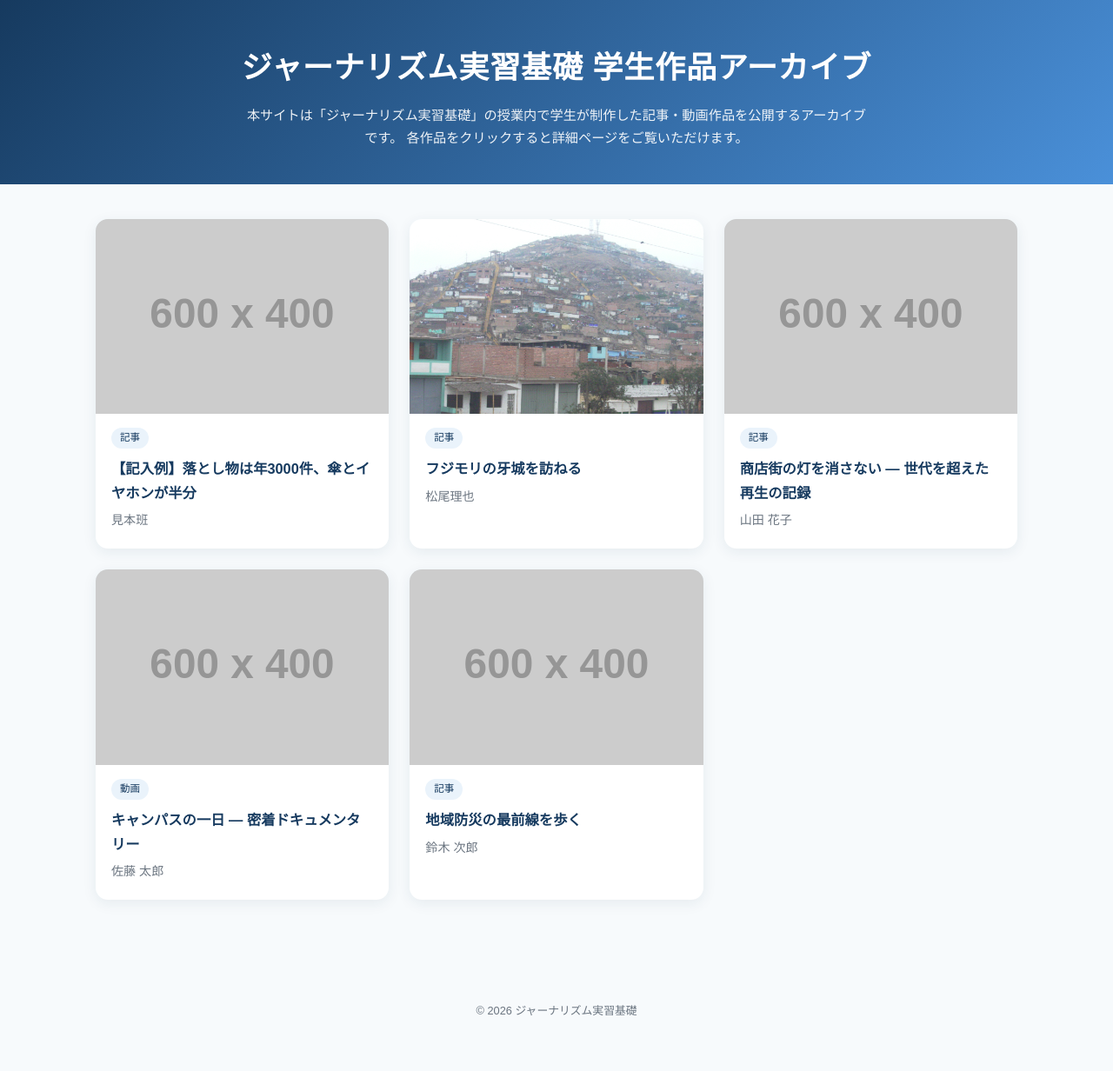
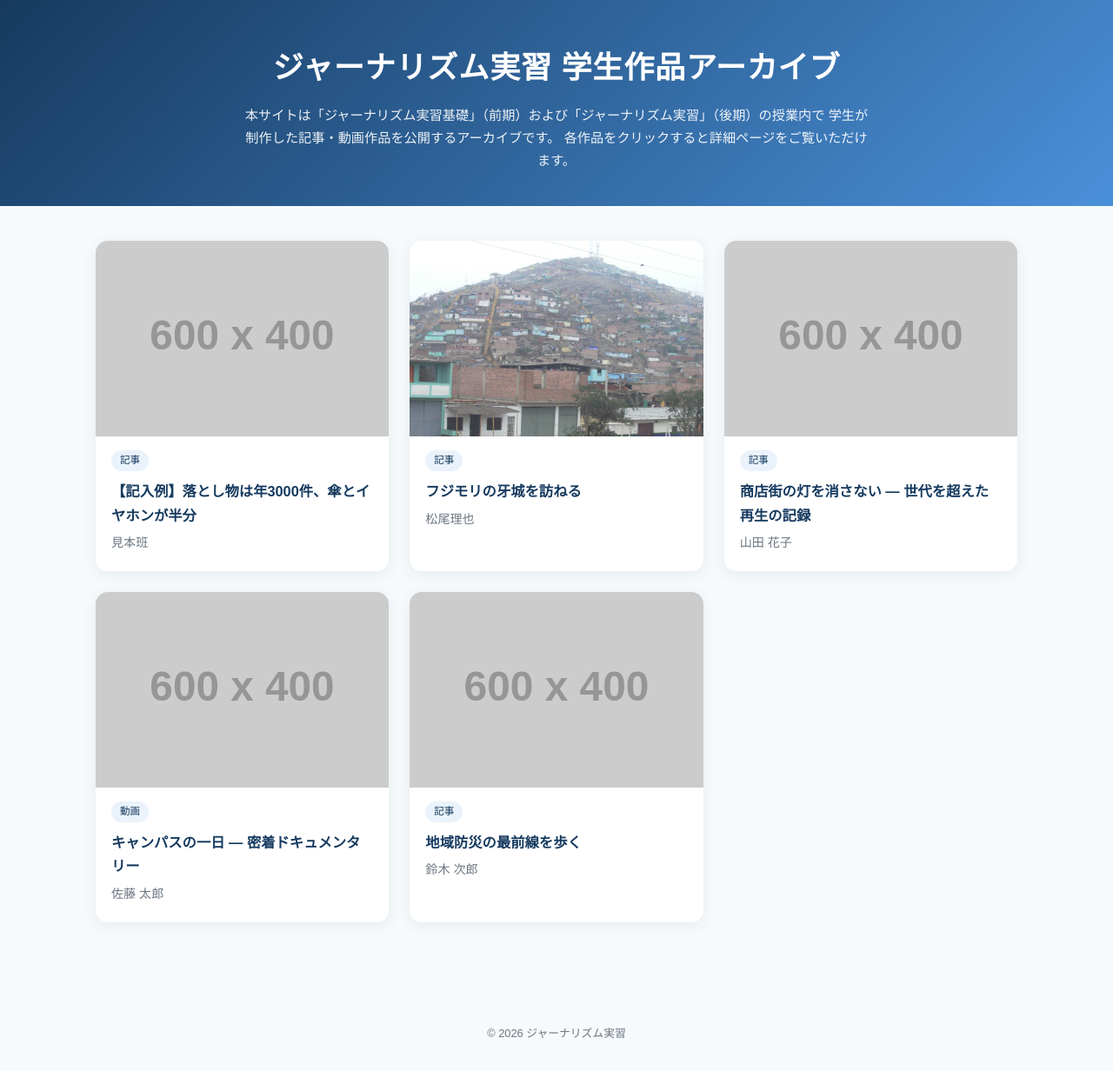
Before and after one commit to michiyamatsuo-stack/x7k2-lecture-notes, a plain HTML site: page index.html in a window 1280 px wide. Shown: the whole page at 87% size. Before the commit the page ends 1210 px from the top, so only its background shows below. Drawn offline with Linux system fonts and the light colour scheme; placeholder pictures from the web are drawn by us.

Commit message:
サイト名を「ジャーナリズム実習 学生作品アーカイブ」に変更
後期の作品も並ぶため、サイト名から「基礎」を外した。
トップページの見出し・タイトル・フッターと、既存作品ページの
titleタグの接尾辞を更新。説明文は前期・後期の両方を挙げる形にした。

Co-Authored-By: Claude Opus 5 <noreply@anthropic.com>

```diff
--- a/index.html
+++ b/index.html
@@ -4,15 +4,16 @@
   <meta charset="UTF-8">
   <meta name="viewport" content="width=device-width, initial-scale=1.0">
   <meta name="robots" content="noindex, nofollow">
-  <title>ジャーナリズム実習基礎 学生作品アーカイブ</title>
+  <title>ジャーナリズム実習 学生作品アーカイブ</title>
   <link rel="stylesheet" href="css/style.css?v=3">
 </head>
 <body>
   <header class="site-header">
-    <h1>ジャーナリズム実習基礎 学生作品アーカイブ</h1>
+    <h1>ジャーナリズム実習 学生作品アーカイブ</h1>
     <!-- ここのテキストは自由に差し替えてください -->
     <p class="site-description" id="site-description">
-      本サイトは「ジャーナリズム実習基礎」の授業内で学生が制作した記事・動画作品を公開するアーカイブです。
+      本サイトは「ジャーナリズム実習基礎」（前期）および「ジャーナリズム実習」（後期）の授業内で
+      学生が制作した記事・動画作品を公開するアーカイブです。
       各作品をクリックすると詳細ページをご覧いただけます。
     </p>
   </header>
@@ -24,7 +25,7 @@
   </main>
 
   <footer class="site-footer">
-    <p>&copy; 2026 ジャーナリズム実習基礎</p>
+    <p>&copy; 2026 ジャーナリズム実習</p>
   </footer>
 
   <script src="js/main.js"></script>
```
Also changed, not shown: works/work01.html (+1 -1 lines), works/work02.html (+1 -1 lines), works/work03.html (+1 -1 lines), works/work04.html (+1 -1 lines).
